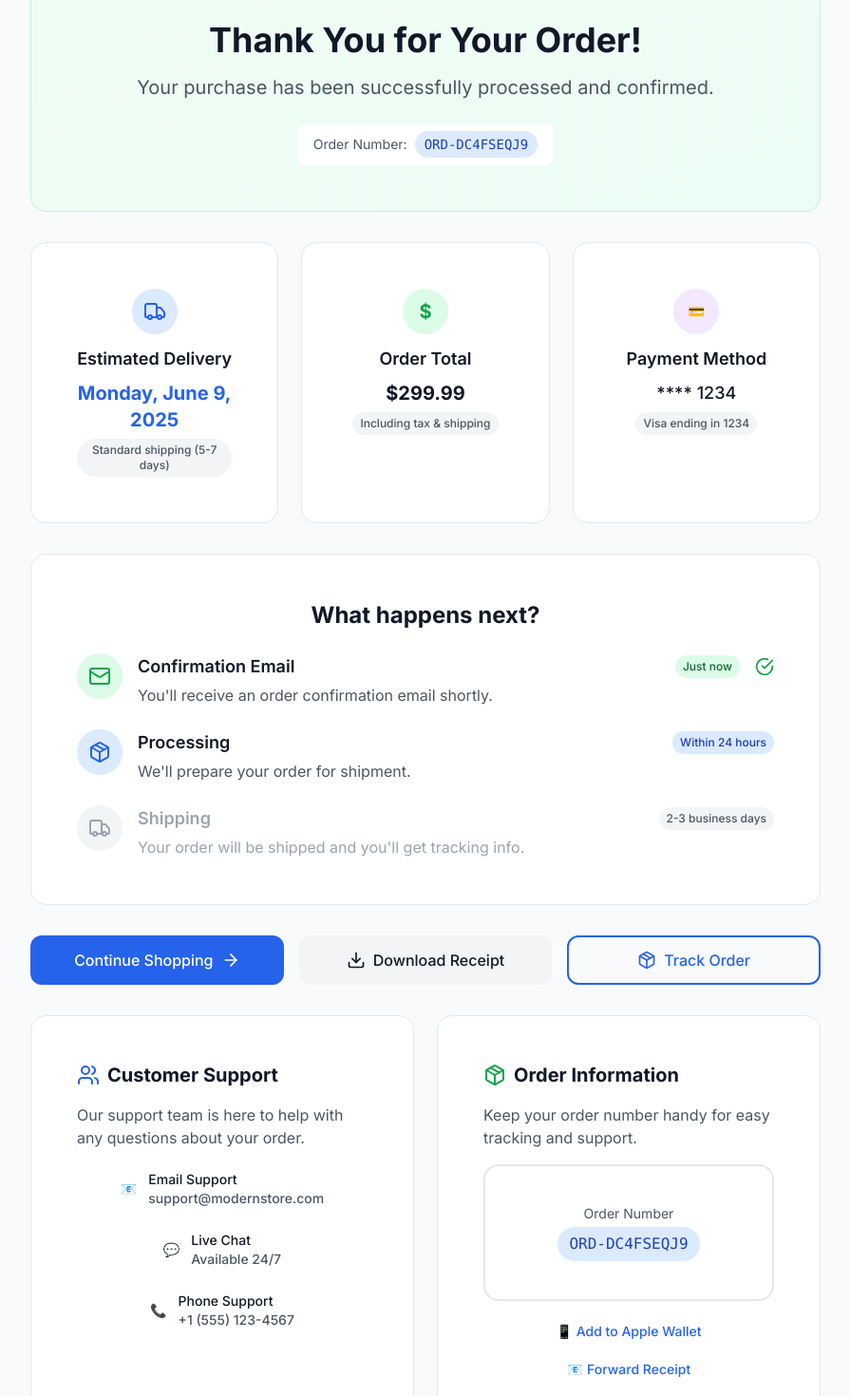
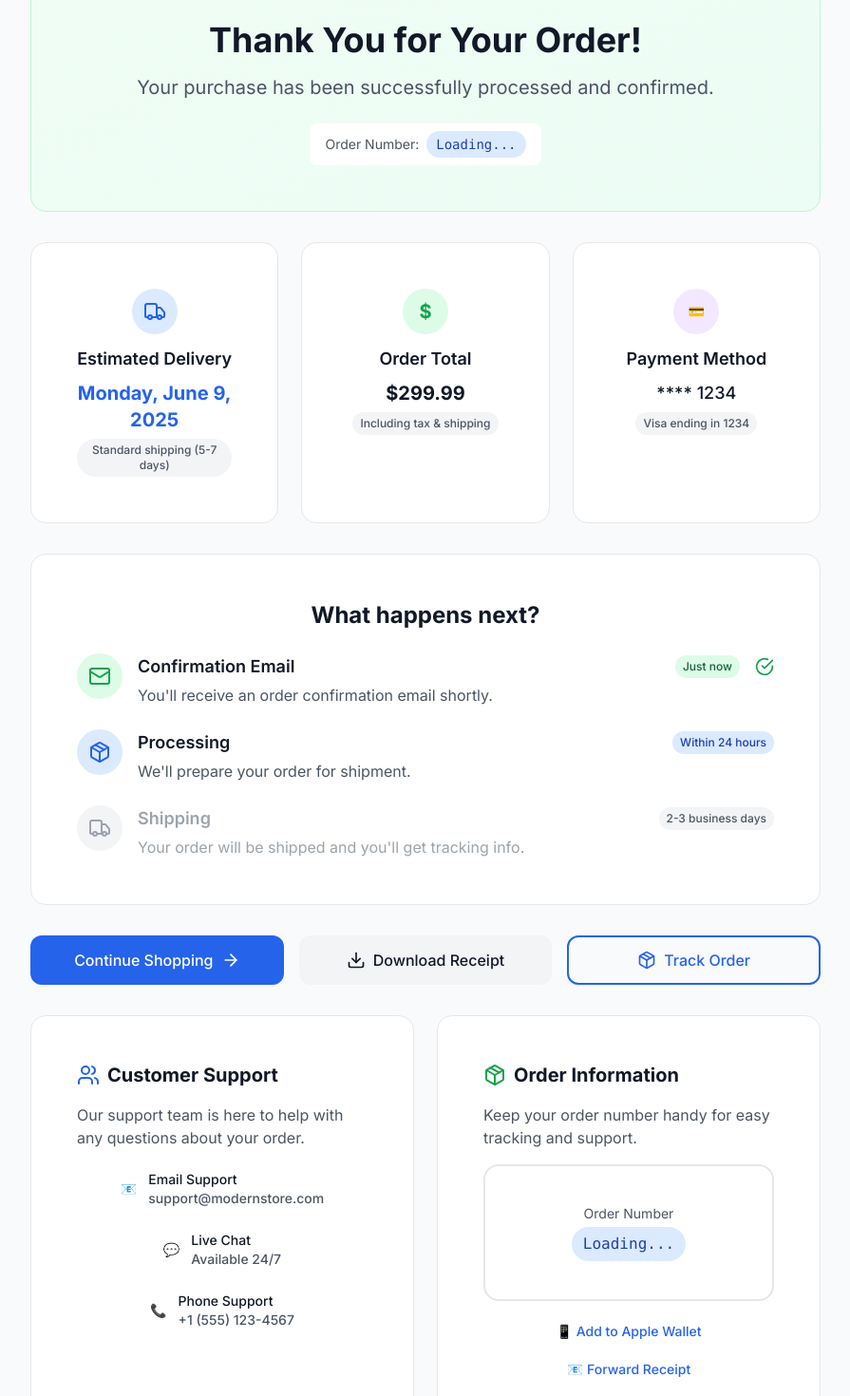
Before and after one commit to myxomatozis/ecommerce-app, a React (Vite) app: page /success in a window 1280 px wide. Shown: the part 260-1730 px from the top of the page at 95% size, without its empty margins (192-1087 px from the left). Built offline with nearby package versions, Linux system fonts and the light colour scheme; no server answers.

Commit message:
Update SuccessPage.tsx

```diff
--- a/src/pages/SuccessPage.tsx
+++ b/src/pages/SuccessPage.tsx
@@ -12,16 +12,12 @@ import {
   Heart,
 } from "lucide-react";
 import { Button, Card, CardContent, Badge } from "@/components/UI";
+import SupabaseAPI, { Order } from "@/lib/supabase";
 
 const SuccessPage: React.FC = () => {
   const [searchParams] = useSearchParams();
   const sessionId = searchParams.get("session_id");
-
-  // Generate a random order number for demo
-  const orderNumber = `ORD-${Math.random()
-    .toString(36)
-    .substr(2, 9)
-    .toUpperCase()}`;
+  const [order, setOrder] = React.useState<Order | null>(null);
   const estimatedDelivery = new Date(
     Date.now() + 5 * 24 * 60 * 60 * 1000
   ).toLocaleDateString("en-US", {
@@ -32,11 +28,21 @@ const SuccessPage: React.FC = () => {
   });
 
   useEffect(() => {
-    // In a real app, you would:
-    // 1. Verify the session_id with your backend
-    // 2. Fetch order details
-    // 3. Send confirmation email
-    // 4. Update inventory
+    if (!sessionId) {
+      console.error("No session ID found in URL");
+      return;
+    }
+    SupabaseAPI.getOrderByStripeSession(sessionId)
+      .then((fetchedOrder) => {
+        if (fetchedOrder) {
+          setOrder(fetchedOrder);
+        } else {
+          console.error("No order found for session ID:", sessionId);
+        }
+      })
+      .catch((error) => {
+        console.error("Error fetching order:", error);
+      });
   }, [sessionId]);
 
   const nextSteps = [
@@ -108,7 +114,7 @@ const SuccessPage: React.FC = () => {
             <div className="inline-flex items-center space-x-2 bg-white rounded-lg px-4 py-2 mt-4">
               <span className="text-sm text-gray-600">Order Number:</span>
               <Badge variant="primary" size="md" className="font-mono">
-                {orderNumber}
+                {order?.id || "Loading..."}
               </Badge>
             </div>
           </CardContent>
@@ -326,7 +332,7 @@ const SuccessPage: React.FC = () => {
                   <div className="text-center">
                     <p className="text-sm text-gray-600 mb-1">Order Number</p>
                     <Badge variant="primary" size="lg" className="font-mono">
-                      {orderNumber}
+                      {order?.id || "Loading..."}
                     </Badge>
                   </div>
                 </CardContent>
```
